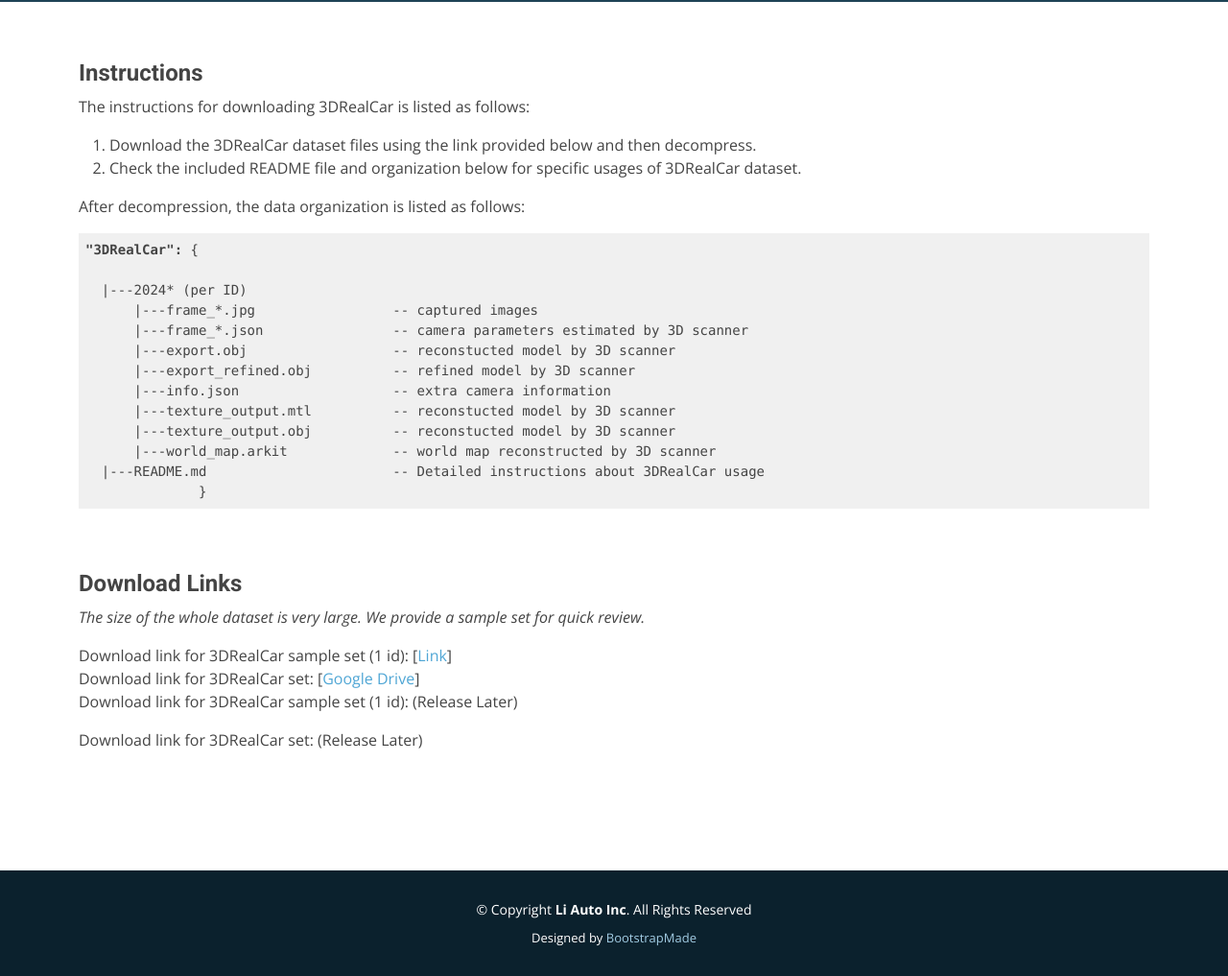
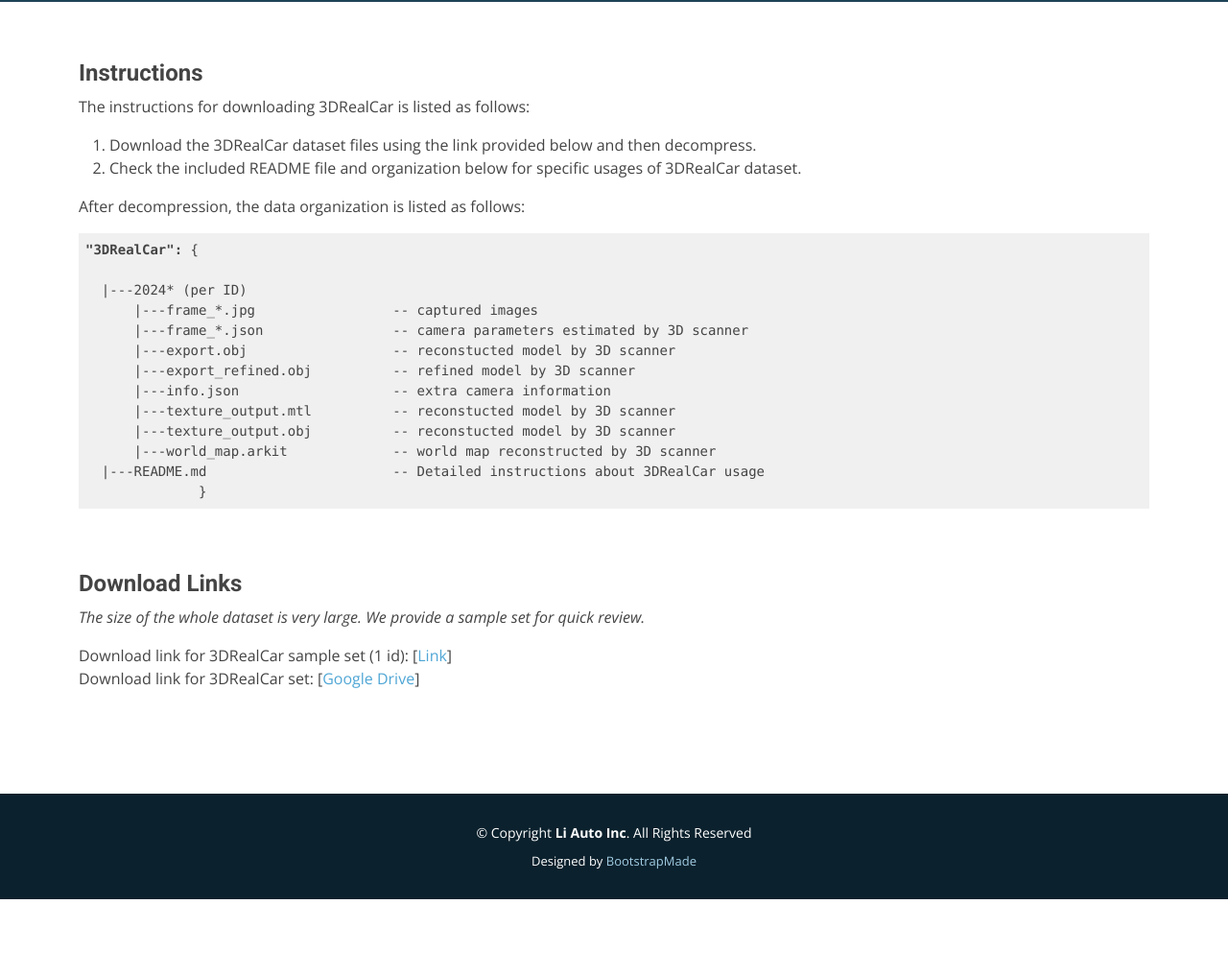
Before and after one commit to xiaobiaodu/3drealcar, a plain HTML site: page download.html in a window 1280 px wide. Shown: the part 78-1095 px from the top of the page at 96% size. After the commit the page ends 1015 px from the top, so only its background shows below. Drawn offline with nearby package versions, Linux system fonts and the light colour scheme.

Commit message:
update video

```diff
--- a/download.html
+++ b/download.html
@@ -106,10 +106,7 @@
             Download link for 3DRealCar sample set (1 id):  [<a href="https://drive.google.com/file/d/1MxTyeVj5akNGLxG3LsIy1VKM0DQG3-64/view?usp=sharing" target="_blank">Link</a>]</br>
             Download link for 3DRealCar set:  [<a href="https://drive.google.com/drive/folders/1SkFoElnRWQ0hywZszTQ2z0dDkcvlliGY?usp=sharing" target="_blank">Google Drive</a>]
 <!--        </p>-->
-         <p>
-            Download link for 3DRealCar sample set (1 id): (Release Later) </p>
-          <p>    Download link for 3DRealCar set: (Release Later)
-        </p>
+
 
 
 
```
